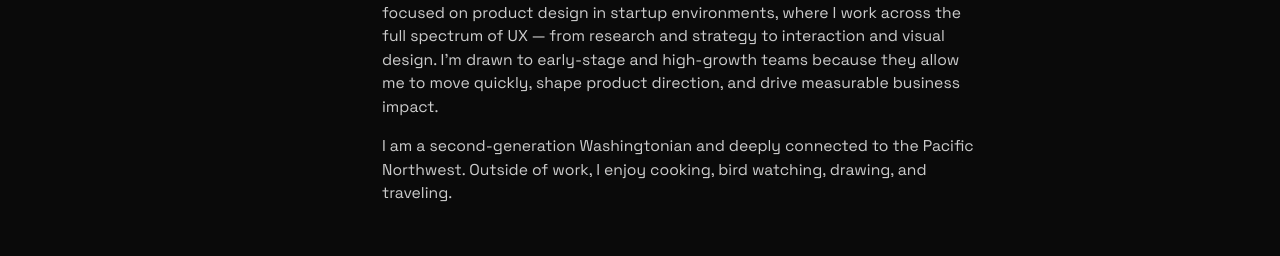
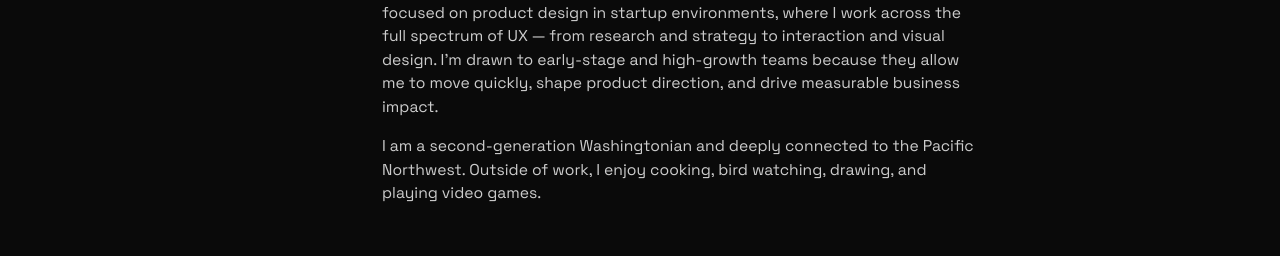
Before and after one commit to thekelliest/PortfolioSite, a plain HTML site: page index.html in a window 1280 px wide. Shown: the part 1865-2121 px from the top of the page. Drawn offline with Linux system fonts and the light colour scheme.

Commit message:
Add files via upload

```diff
--- a/index.html
+++ b/index.html
@@ -103,7 +103,7 @@
           <h2>About</h2>
           <p>I am a UX leader with a Master's degree in Human Centered Design &amp; Engineering from the University of Washington, one of the top UX programs in the country. I later returned to the program as a part-time instructor, and I continue to teach and mentor emerging designers through my work as well as through Hexagon and ADPList.</p>
           <p>I started my career in Fortune 500 companies but over the past six years, I've focused on product design in startup environments, where I work across the full spectrum of UX — from research and strategy to interaction and visual design. I'm drawn to early-stage and high-growth teams because they allow me to move quickly, shape product direction, and drive measurable business impact.</p>
-          <p>I am a second-generation Washingtonian and deeply connected to the Pacific Northwest. Outside of work, I enjoy cooking, bird watching, drawing, and traveling.</p>
+          <p>I am a second-generation Washingtonian and deeply connected to the Pacific Northwest. Outside of work, I enjoy cooking, bird watching, drawing, and playing video games.</p>
         </div>
       </div>
     </div>
```
